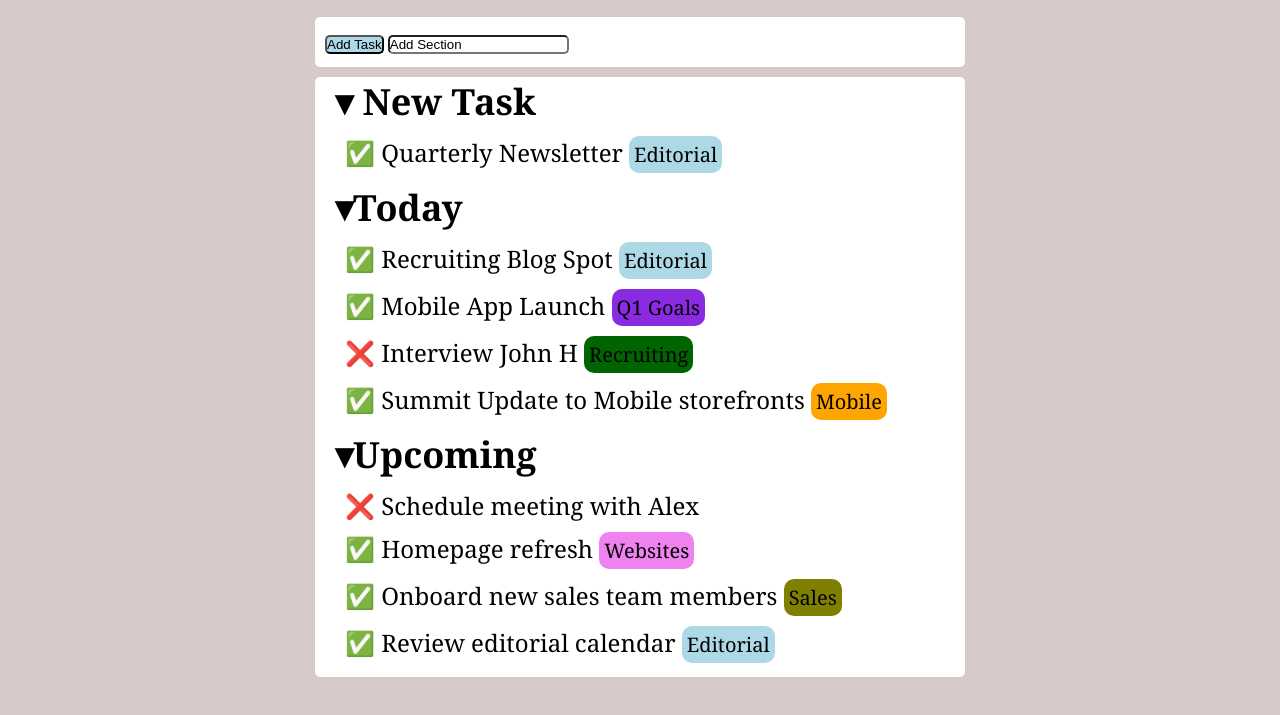
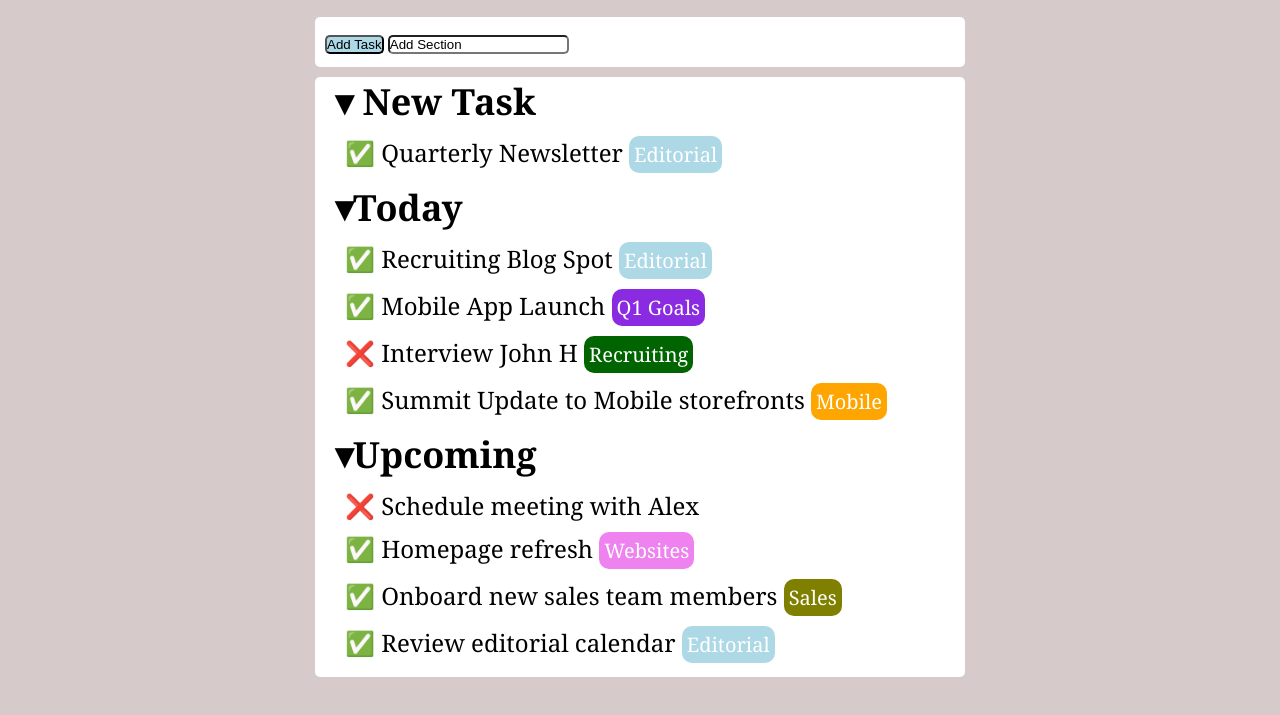
Before and after one commit to Eddishot/html-css-toboolist, a plain HTML site: page index.html in a window 1280 px wide. Shown: the part 63-778 px from the top of the page. Drawn offline with Linux system fonts and the light colour scheme.

Commit message:
cambio colore dei button

```diff
--- a/css/style.css
+++ b/css/style.css
@@ -93,6 +93,7 @@ small{
     border-radius: 10px;
     background-color: red;
     padding: 5px;
+    color: white;
 }
 
 #editorial{
```
Also changed, not shown: index.html (+1 -1 lines).
